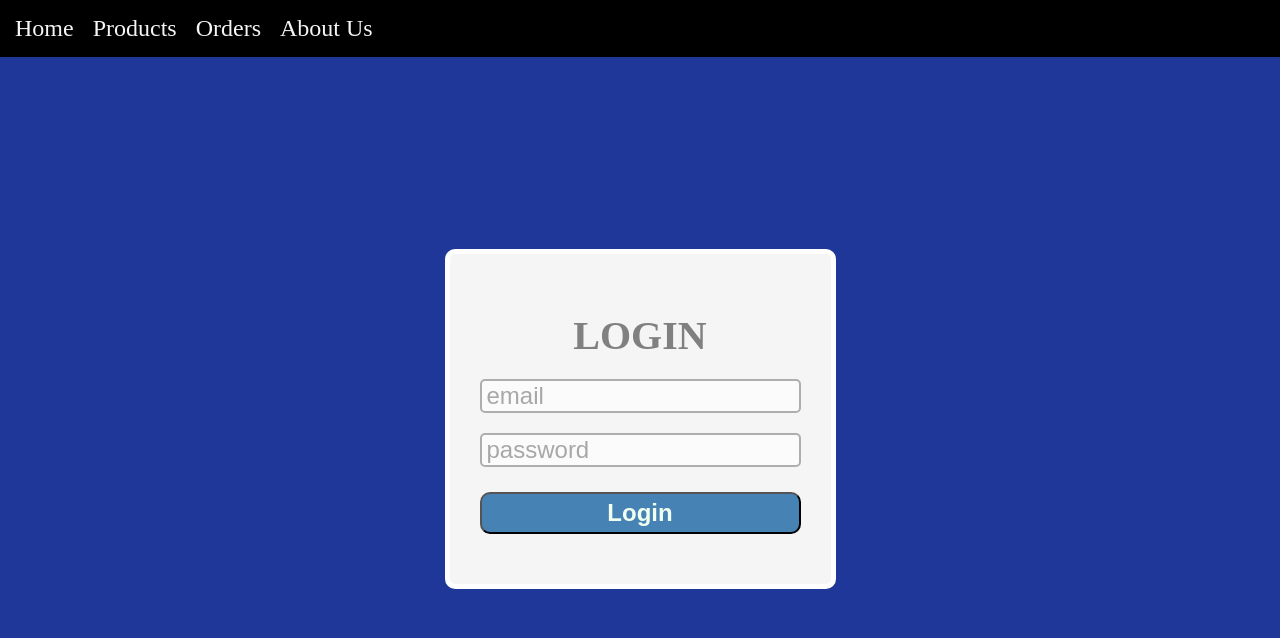
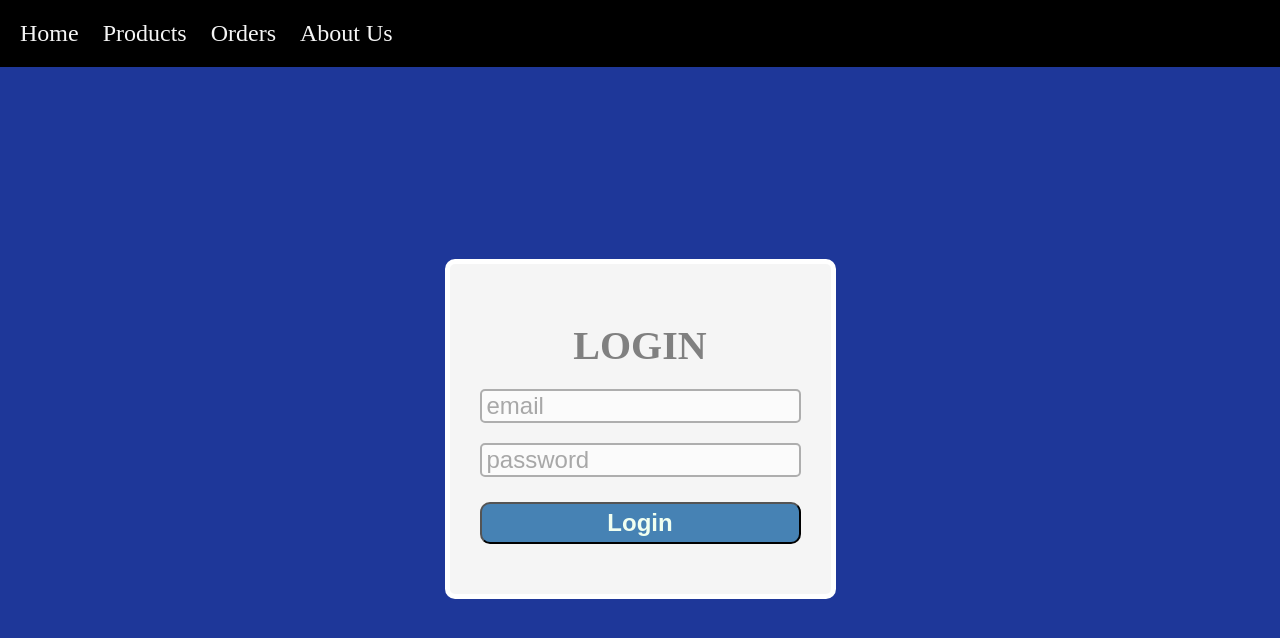
Before and after one commit to munnabhattacharjee/login-form, a plain HTML site: page index.html in a window 1280 px wide. Drawn offline with Linux system fonts and the light colour scheme.

Commit message:
again style added

```diff
--- a/style.css
+++ b/style.css
@@ -40,18 +40,18 @@ body{
 }
 nav a{
     text-decoration: none;
-    padding-right: 15px;
+    padding-right: 20px;
     font-size: 1.5em;
     color: whitesmoke;
 }
 nav a:hover{
     background-color: steelblue;
     border-radius: 5px;
-    padding: 5px;
+    padding: 10px;
 }
 nav{
     background-color: black;
-    padding: 15px;
+    padding: 20px;
 }
 .login-form input:hover{
     transform: scale(1.1);
```
